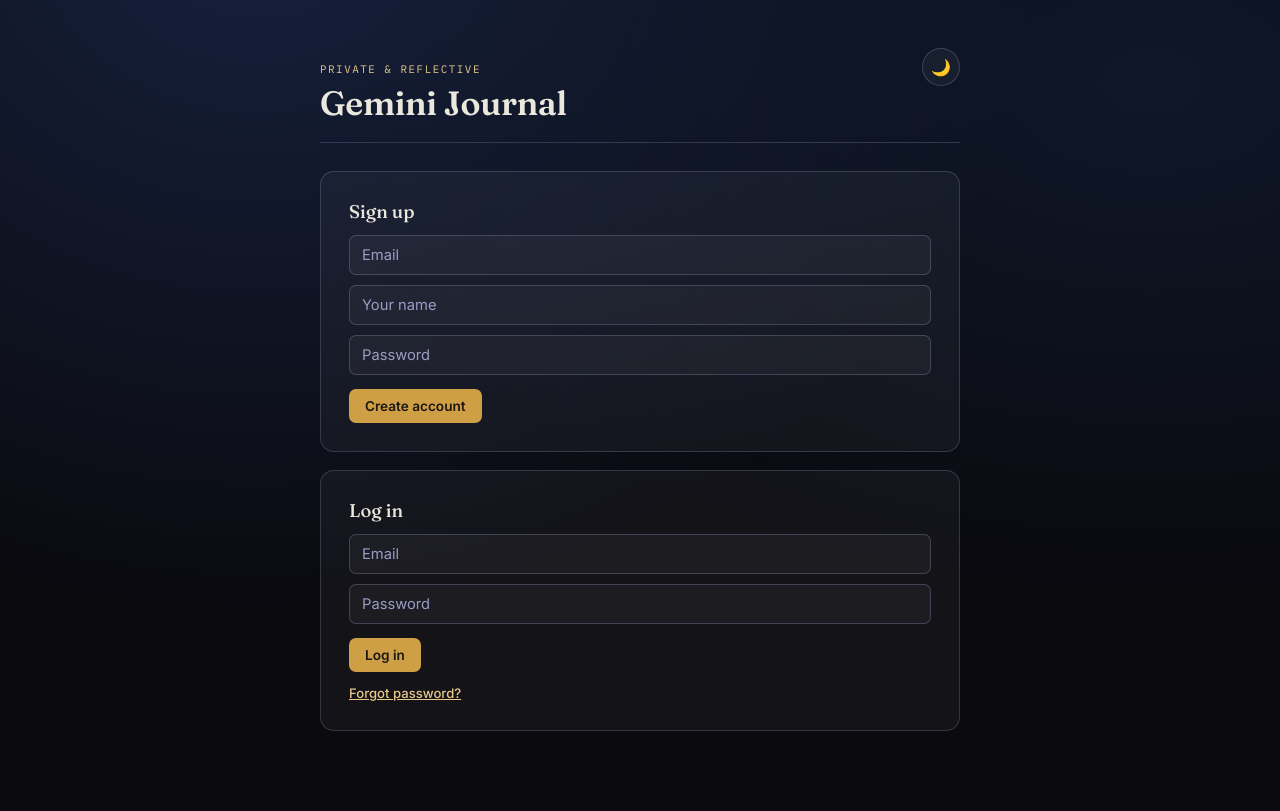
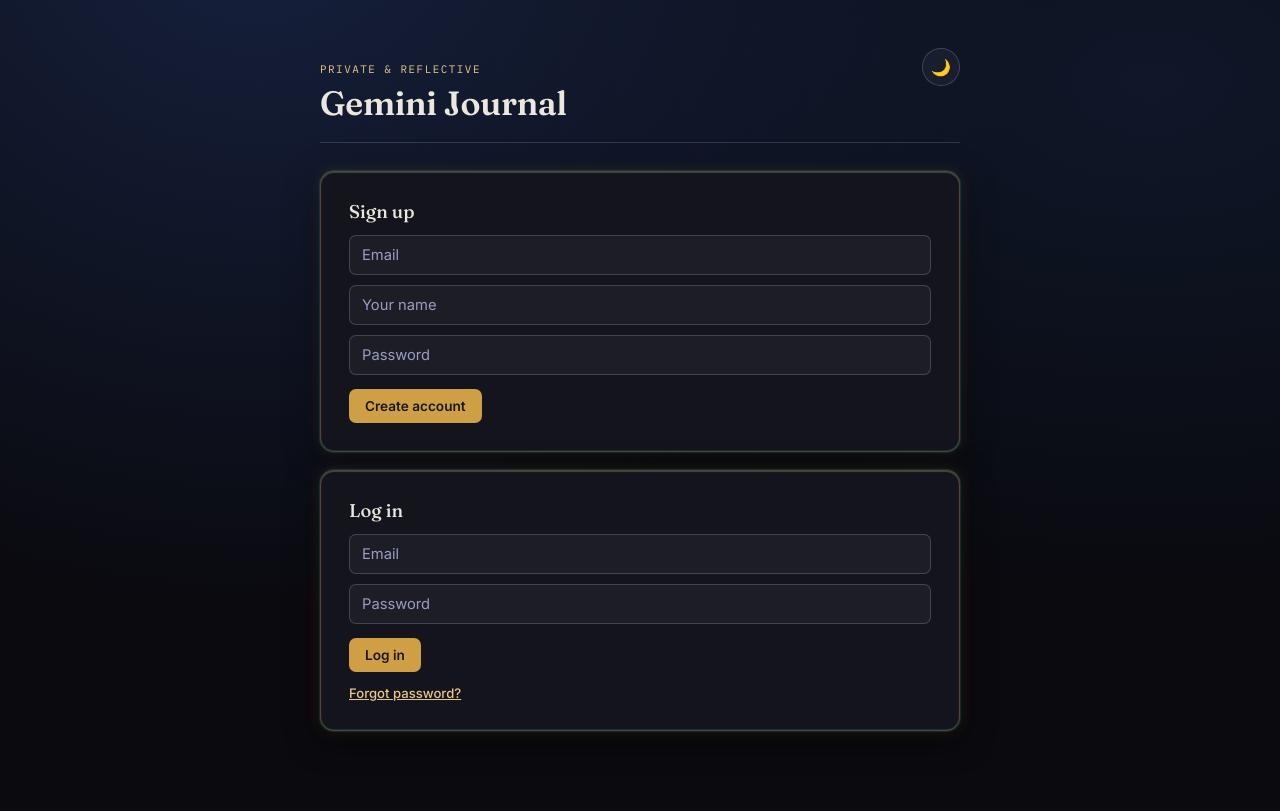
Before and after one commit to ashmit-mitra/Gemini-Journal, a Flask app: page / in a window 1280 px wide. Run offline with Flask 3, Linux system fonts and the light colour scheme; some libraries are stand-ins or nearby versions.

Commit message:
Add futuristic edge reflections and glow effects for dark and light modes

```diff
--- a/Templates/index.html
+++ b/Templates/index.html
@@ -12,8 +12,8 @@
 <style>
   :root {
     --ink: #0a0a0f;
-    --panel: #f4efe3;
-    --panel-line: #e2dac8;
+    --panel: #161622;
+    --panel-line: #2b2a3a;
     --gold: #cf9f45;
     --gold-soft: #e9c98a;
     --text-main: #eae7dd;
@@ -27,39 +27,51 @@
     --border-soft-2: rgba(154, 157, 196, 0.3);
     --hover-tint: rgba(207,159,69,0.1);
     --field-bg: rgba(255,255,255,0.04);
-        --composer-bg: #1c1c24;
+    --composer-bg: #15151e;
     --composer-text: #eae7dd;
     --composer-placeholder: #8a8a95;
-        --surface: #1c1c24;
-    --surface-line: #2a2a34;
+    --surface: #14141d;
+    --surface-line: #262635;
     --surface-text: #eae7dd;
     --surface-text-muted: #9a9dc4;
+
+    /* Futuristic Edge Reflection Tokens (Dark Mode) */
+    --glow-border: rgba(207, 159, 69, 0.35);
+    --glow-edge-highlight: inset 0 1px 1px 0 rgba(255, 255, 255, 0.2), inset 0 -1px 1px 0 rgba(0, 229, 255, 0.15);
+    --glow-box-shadow: 0 8px 32px rgba(0, 0, 0, 0.5), 0 0 15px rgba(207, 159, 69, 0.18), 0 0 1px 1px rgba(0, 229, 255, 0.2);
+    --glow-hover-shadow: 0 12px 36px rgba(0, 0, 0, 0.6), 0 0 25px rgba(207, 159, 69, 0.35), 0 0 2px 1px rgba(0, 229, 255, 0.4);
   }
 
   [data-theme="light"] {
-    --ink: #f6f1e4;
-    --panel: #fffaf0;
-    --panel-line: #ecdfc4;
+    --ink: #f5f3ec;
+    --panel: #ffffff;
+    --panel-line: #e4dcce;
     --gold: #b8823a;
     --gold-soft: #8f651f;
-    --text-main: #3a3225;
-    --text-muted: #7a715c;
+    --text-main: #2b2723;
+    --text-muted: #6e675b;
     --text-dark: #2a2620;
     --text-dark-muted: #6b6355;
     --danger: #a1543f;
-    --bg-glow-1: #f0e2c0;
-    --bg-glow-2: #f7ead0;
+    --bg-glow-1: #e7dfcf;
+    --bg-glow-2: #f2ebe0;
     --border-soft: rgba(122, 113, 92, 0.25);
     --border-soft-2: rgba(122, 113, 92, 0.3);
     --hover-tint: rgba(184,130,58,0.12);
-    --field-bg: rgba(0,0,0,0.03);
-        --composer-bg: var(--panel);
+    --field-bg: rgba(255, 255, 255, 0.6);
+    --composer-bg: #ffffff;
     --composer-text: var(--text-dark);
     --composer-placeholder: var(--text-dark-muted);
-        --surface: var(--panel);
+    --surface: #ffffff;
     --surface-line: var(--panel-line);
     --surface-text: var(--text-dark);
     --surface-text-muted: var(--text-dark-muted);
+
+    /* Futuristic Edge Reflection Tokens (Light Mode) */
+    --glow-border: rgba(184, 130, 58, 0.45);
+    --glow-edge-highlight: inset 0 1px 2px 0 rgba(255, 255, 255, 0.9), inset 0 -1px 2px 0 rgba(184, 130, 58, 0.2);
+    --glow-box-shadow: 0 10px 28px rgba(184, 130, 58, 0.08), 0 0 20px rgba(184, 130, 58, 0.12), 0 0 1px 1px rgba(184, 130, 58, 0.35);
+    --glow-hover-shadow: 0 14px 34px rgba(184, 130, 58, 0.16), 0 0 26px rgba(184, 130, 58, 0.25), 0 0 2px 1px rgba(184, 130, 58, 0.5);
   }
 
   * { box-sizing: border-box; }
@@ -235,11 +247,18 @@
   input::placeholder, textarea::placeholder { color: var(--text-muted); }
   input:focus-visible, textarea:focus-visible { outline: 2px solid var(--gold); outline-offset: 1px; }
 
+  /* Futuristic Reflected Cards */
   .auth-card {
-    background: var(--field-bg);
-    border: 1px solid var(--border-soft);
+    background: var(--surface);
+    border: 1px solid var(--glow-border);
     border-radius: 14px;
     padding: 28px;
+    box-shadow: var(--glow-edge-highlight), var(--glow-box-shadow);
+    backdrop-filter: blur(8px);
+    transition: transform 0.2s ease, box-shadow 0.2s ease, border-color 0.2s ease;
+  }
+  .auth-card:hover {
+    box-shadow: var(--glow-edge-highlight), var(--glow-hover-shadow);
   }
   .auth-card h3 {
     font-family: 'Fraunces', serif;
```
Also changed, not shown: other parts of Templates/index.html (+31 -5 lines). Lines whose indentation alone changed are shown as unchanged.
